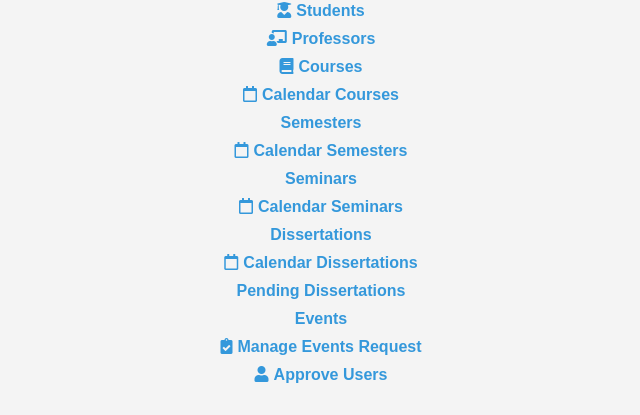
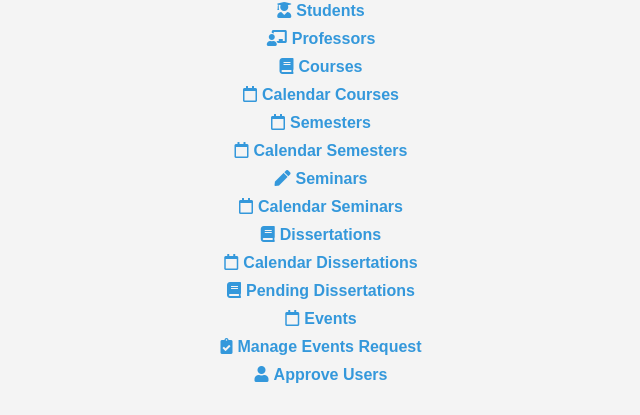
Before and after one commit to WillTissot/Calendar1.1, a Django app: page /adminpage/ in a window 1280 px wide. Shown: the part 178-593 px from the top of the page, without its empty margins (319-959 px from the left). Run offline with Django 4.2, Linux system fonts and the light colour scheme; a user stored in the database is signed in.

Commit message:
admin icons

```diff
--- a/event/templates/adminpage.html
+++ b/event/templates/adminpage.html
@@ -76,14 +76,14 @@
     <li><a href="{% url 'professor:professor_list' %}"><i class="fas fa-chalkboard-teacher"></i>Professors</a></li>
     <li><a href="{% url 'course:course_list' %}"><i class="fas fa-book"></i>Courses</a></li>
     <li><a href="{% url 'course:calendarcourse_list' %}"><i class="far fa-calendar"></i>Calendar Courses</a></li>
-    <li><a href="{% url 'course:semester_list' %}">Semesters</a></li>
+    <li><a href="{% url 'course:semester_list' %}"><i class="far fa-calendar"></i>Semesters</a></li>
     <li><a href="{% url 'course:calendarSemester_list' %}"><i class="far fa-calendar"></i>Calendar Semesters</a></li>
-    <li><a href="{% url 'seminar:seminar_list' %}">Seminars</a></li>
+    <li><a href="{% url 'seminar:seminar_list' %}"><i class="fa fa-pen"></i>Seminars</a></li>
     <li><a href="{% url 'seminar:calendarseminar_list' %}"><i class="far fa-calendar"></i>Calendar Seminars</a></li>
-    <li><a href="{% url 'dissertation:dissertation_list' %}">Dissertations</a></li>
+    <li><a href="{% url 'dissertation:dissertation_list' %}"><i class="fa fa-book"></i>Dissertations</a></li>
     <li><a href="{% url 'dissertation:calendardissertation_list' %}"><i class="far fa-calendar"></i>Calendar Dissertations</a></li>
-    <li><a href="{% url 'dissertation:dissertation_pending_calendar_event_list' %}">Pending Dissertations</a></li>
-    <li><a href="{% url 'event:sec_event_list' %}">Events</a></li>
+    <li><a href="{% url 'dissertation:dissertation_pending_calendar_event_list' %}"><i class="fa fa-book"></i>Pending Dissertations</a></li>
+    <li><a href="{% url 'event:sec_event_list' %}"><i class="far fa-calendar"></i>Events</a></li>
     <li><a href="{% url 'event:get_all_requests' %}"><i class="fas fa-clipboard-check"></i>Manage Events Request</a></li>
     <li><a href="{% url 'event:users_approve' %}"><i class="fas fa-user"></i>Approve Users</a></li>
   </ul>
```
